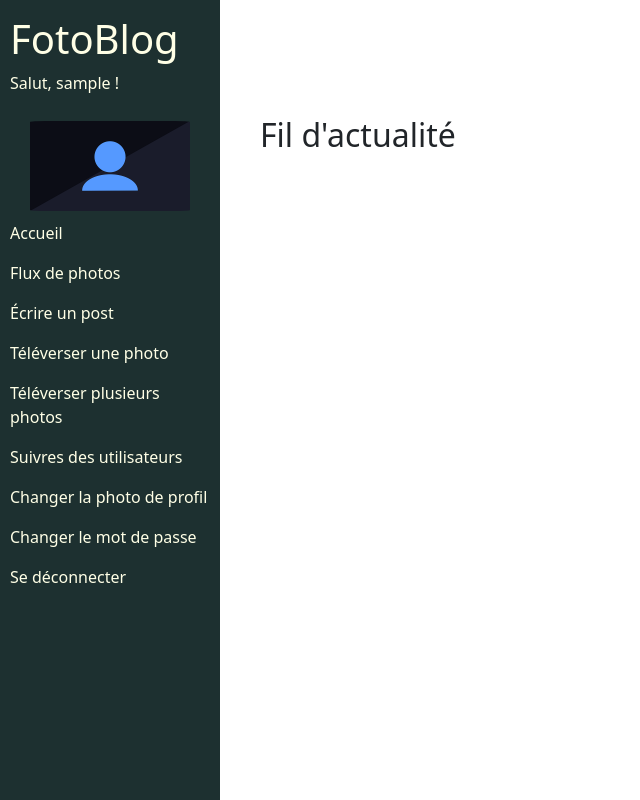
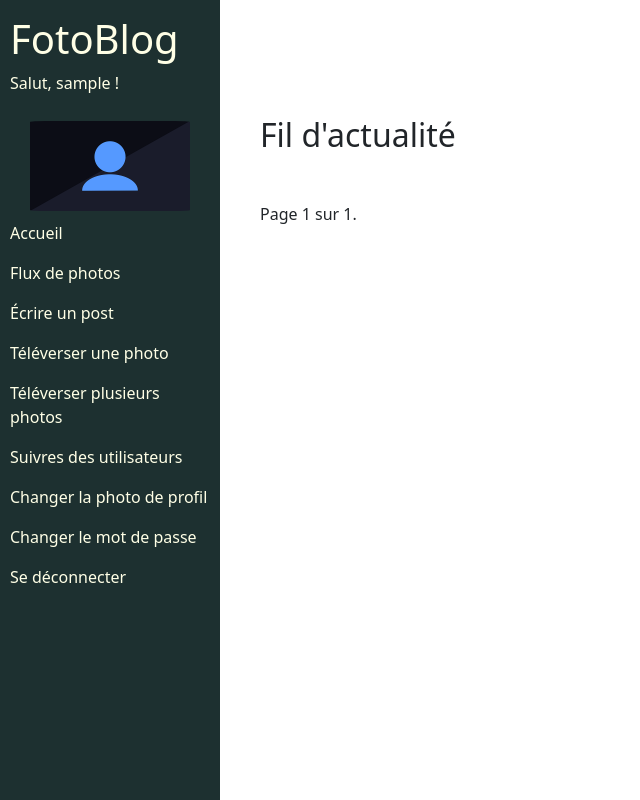
Before and after one commit to mataxelle/PhotoBlog, a Django app: page /home/ in a window 1280 px wide. Shown: the whole page, without its empty margins (0-640 px from the left). Run offline with Django 5.2, Linux system fonts and the light colour scheme; the visitor is signed in with stand-in values (Sample User, id 1); data comes from the database, SQL or seed files in the repository; data that the repository does not hold is empty; some libraries are stand-ins or nearby versions.

Commit message:
Add paginator in home page

```diff
--- a/blog/templates/blog/home.html
+++ b/blog/templates/blog/home.html
@@ -6,7 +6,7 @@
     <h2 class="my-5">Fil d'actualité</h2>
 
     <div class="row justify-content-around">
-        {% for instance in posts_and_photos %}
+        {% for instance in page_obj %}
             {% if instance|model_type == 'Blog' %}
                 {% include "blog/partials/blog_snippet.html" with blog=instance %}
             {% elif instance|model_type == 'Photo' %}
@@ -15,4 +15,21 @@
         {% endfor %}
     </div>
 
+    <span>
+        {% if page_obj.has_previous %}
+            <a href="?page=1">« Début</a>
+            <a href="?page={{ page_obj.previous_page_number }}">précédente</a>
+        {% endif %}
+
+        <span>
+            Page {{ page_obj.number }} sur {{ page_obj.paginator.num_pages }}.
+
+        </span>
+        {% if page_obj.has_next %}
+            <a href="?page={{ page_obj.next_page_number }}">suivante</a>
+
+            <a href="?page={{ page_obj.paginator.num_pages }}">Fin »</a>
+        {% endif %}
+    </span>
+
 {% endblock %}
--- a/blog/views.py
+++ b/blog/views.py
@@ -1,4 +1,5 @@
 from django.contrib.auth.decorators import login_required, permission_required
+from django.core.paginator import Paginator
 from django.db.models import Q
 from django.forms import formset_factory
 from django.shortcuts import render, redirect, get_object_or_404
@@ -19,7 +20,16 @@ def home_page(request):
 
     posts_and_photos = sorted(chain(posts, photos), key=lambda instance: instance.date_created, reverse=True)
 
-    return render(request, 'blog/home.html', context={'posts_and_photos': posts_and_photos})
+    paginator = Paginator(posts_and_photos, 6)
+
+    page_number = request.GET.get('page')
+    page_obj = paginator.get_page(page_number)
+
+    context = {
+        'page_obj': page_obj
+    }
+
+    return render(request, 'blog/home.html', context=context)
 
 @login_required
 @permission_required('blog.add_photo', raise_exception=True)
```
